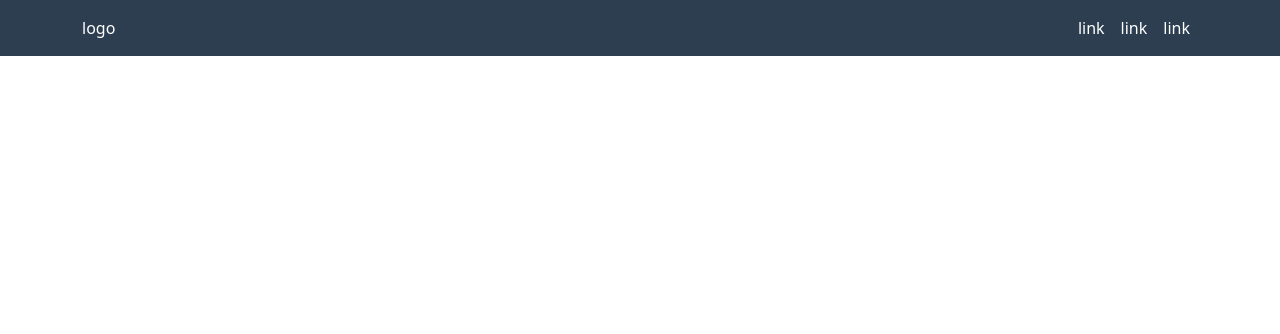
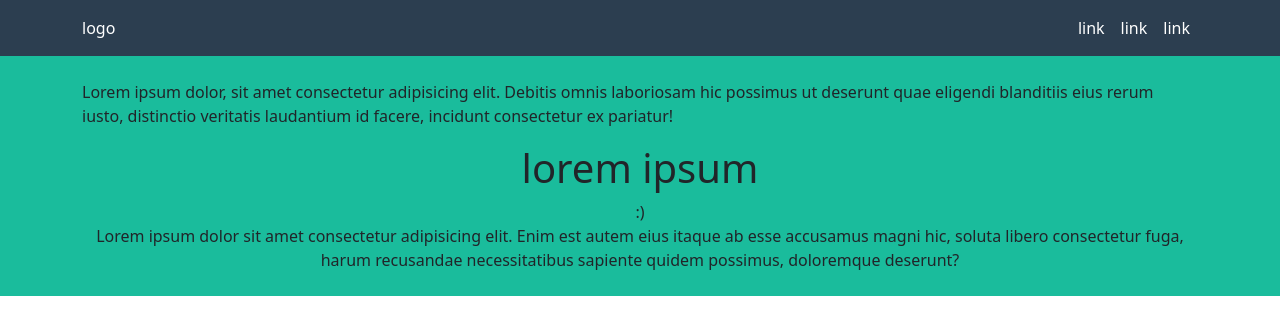
Before and after one commit to ElRafo92/html-css-bootstrap-freelancer, a plain HTML site: page index.html in a window 1280 px wide. Drawn offline with nearby package versions, Linux system fonts and the light colour scheme.

Commit message:
aggiunto struttura hero

```diff
--- a/index.html
+++ b/index.html
@@ -32,9 +32,21 @@
         </div>
     </header>
 
-    <div class="hero">
+    <div class="hero ms-bgcolor-green py-4">
         <div class="container">
+            <div class="row">
+                <div id="hero-img" class="col-12">
+                    <p>Lorem ipsum dolor, sit amet consectetur adipisicing elit. Debitis omnis laboriosam hic possimus ut deserunt quae eligendi blanditiis eius rerum iusto, distinctio veritatis laudantium id facere, incidunt consectetur ex pariatur!</p>
+                </div>
 
+                <div id="hero-info" class="col-12 text-center">
+                    <div class="ms-title">
+                        <h1>lorem ipsum</h1>
+                    </div>
+                    <div class="ms-fontowesome">:)</div>
+                    <div class="ms-subtitle">Lorem ipsum dolor sit amet consectetur adipisicing elit. Enim est autem eius itaque ab esse accusamus magni hic, soluta libero consectetur fuga, harum recusandae necessitatibus sapiente quidem possimus, doloremque deserunt?</div>
+                </div>
+            </div>
         </div>
     </div>
 
```
